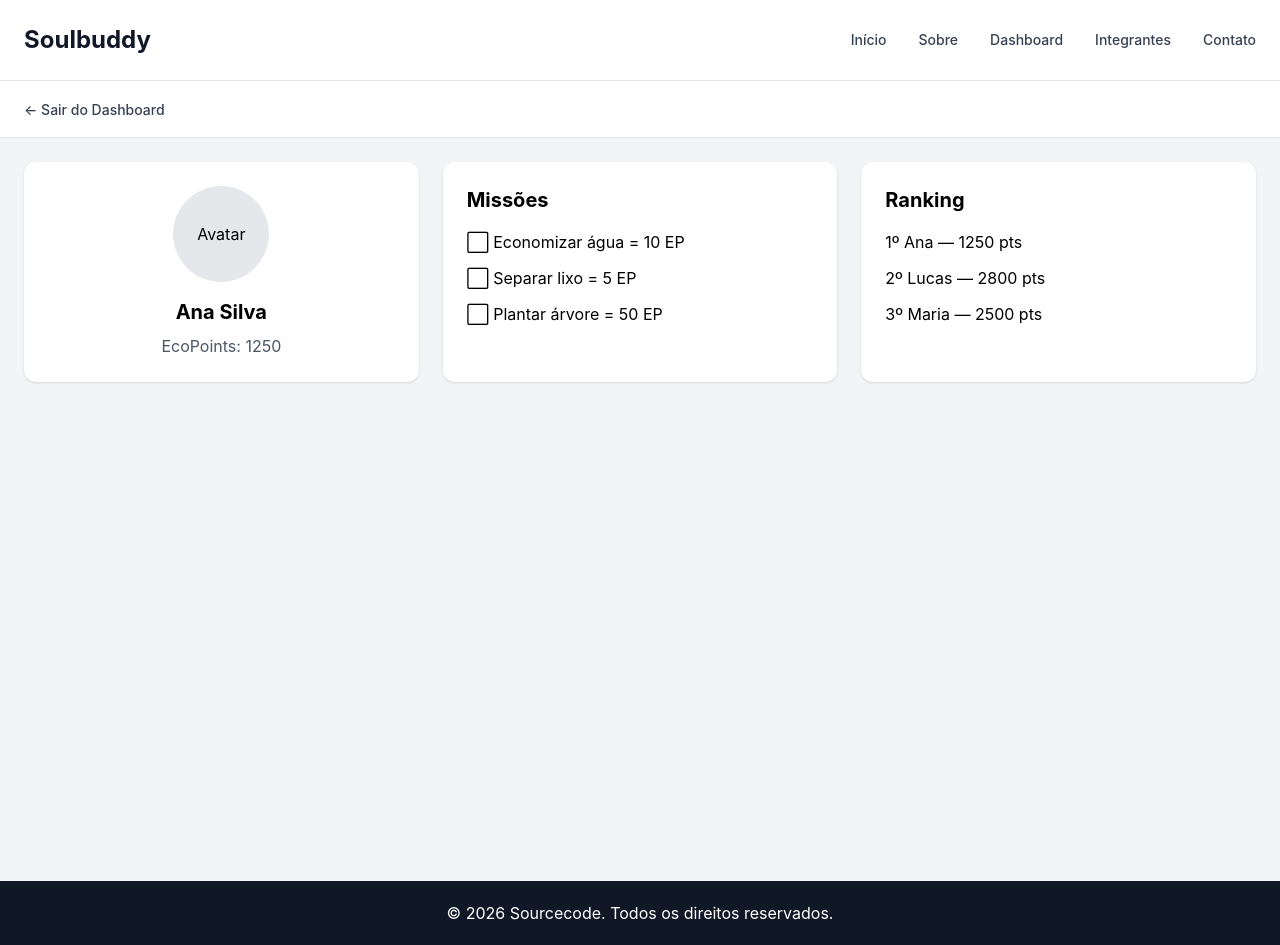
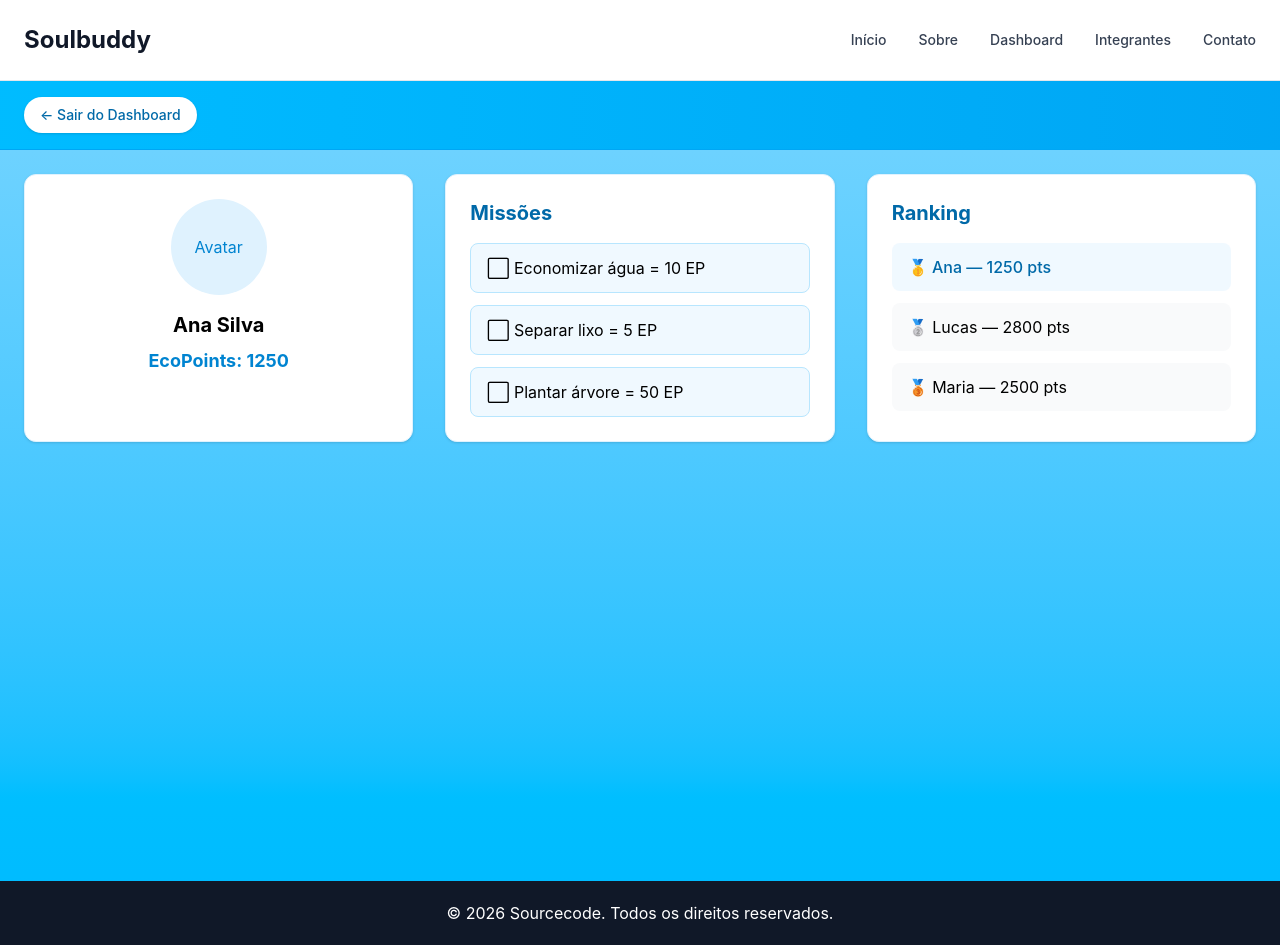
Before and after one commit to U-Ale/Soulbuddy2.0, a React (Vite) app: page /dashboard in a window 1280 px wide. Built offline with nearby package versions, Linux system fonts and the light colour scheme.

Commit message:
Dashboard Atualizado

```diff
--- a/src/paginas/dashboard/dashboard.tsx
+++ b/src/paginas/dashboard/dashboard.tsx
@@ -9,23 +9,23 @@ function Dashboard() {
 
 
   return (
-    <div className="min-h-screen bg-gray-100">
+    <div className="min-h-screen bg-gradient-to-b from-sky-300 to-sky-400">
 
-      <div className="border-b border-gray-200 bg-white px-6 py-4">
+      <div className="border-b border-sky-500 bg-gradient-to-r from-sky-400 to-sky-500 px-6 py-4">
         <a
           href="/"
-          className="text-sm font-medium text-gray-700 hover:text-gray-900"
+          className="inline-block rounded-full bg-white px-4 py-2 text-sm font-medium text-sky-700 shadow-sm transition hover:bg-sky-50"
         >
           ← Sair do Dashboard
         </a>
       </div>
 
-      <div className="mx-auto grid max-w-7xl gap-6 p-6 md:grid-cols-3">
+      <div className="mx-auto grid w-full max-w-7xl gap-8 p-6 md:grid-cols-3">
 
         {/* Perfil */}
-        <div className="rounded-xl bg-white p-6 shadow-sm">
+        <div className="rounded-xl border border-sky-100 bg-white p-6 shadow-sm">
           <div className="flex flex-col items-center">
-            <div className="mb-4 flex h-24 w-24 items-center justify-center rounded-full bg-gray-200">
+            <div className="mb-4 flex h-24 w-24 items-center justify-center rounded-full bg-sky-100 text-sky-600">
               Avatar
             </div>
 
@@ -33,21 +33,22 @@ function Dashboard() {
               Ana Silva
             </h2>
 
-            <p className="mt-2 text-gray-600">
+            <p className="mt-2 text-lg font-bold text-sky-600">
               EcoPoints: {ecoPoints}
             </p>
           </div>
         </div>
 
         {/* Missões */}
-        <div className="rounded-xl bg-white p-6 shadow-sm">
-          <h2 className="mb-4 text-xl font-bold">
+        <div className="rounded-xl border border-sky-100 bg-white p-6 shadow-sm">
+          <h2 className="mb-4 text-xl font-bold text-sky-700">
             Missões
           </h2>
 
           <ul className="space-y-3">
            <li>
             <button
+               className="w-full rounded-lg border border-sky-200 bg-sky-50 px-4 py-3 text-left transition hover:bg-sky-100"
                onClick={() => {
                if (!aguaConcluida) {
                setEcoPoints(ecoPoints + 10);
@@ -61,6 +62,7 @@ function Dashboard() {
             </li>
 
             <li><button
+              className="w-full rounded-lg border border-sky-200 bg-sky-50 px-4 py-3 text-left transition hover:bg-sky-100"
               onClick={() => {
               if (!lixoConcluida) {
               setEcoPoints(ecoPoints + 5);
@@ -75,6 +77,7 @@ function Dashboard() {
             <li>
 
             <button
+               className="w-full rounded-lg border border-sky-200 bg-sky-50 px-4 py-3 text-left transition hover:bg-sky-100"
                onClick={() => {
                if (!arvoreConcluida) {
                setEcoPoints(ecoPoints + 50);
@@ -91,15 +94,21 @@ function Dashboard() {
         </div>
 
         {/* Ranking */}
-        <div className="rounded-xl bg-white p-6 shadow-sm">
-          <h2 className="mb-4 text-xl font-bold">
+        <div className="rounded-xl border border-sky-100 bg-white p-6 shadow-sm transition hover:shadow-md">
+          <h2 className="mb-4 text-xl font-bold text-sky-700">
             Ranking
           </h2>
 
           <div className="space-y-3">
-            <p>1º Ana — {ecoPoints} pts</p>
-            <p>2º Lucas — 2800 pts</p>
-            <p>3º Maria — 2500 pts</p>
+            <p className="rounded-lg bg-sky-50 px-4 py-3 font-medium text-sky-700">
+              🥇 Ana — {ecoPoints} pts
+            </p>
+            <p className="rounded-lg bg-gray-50 px-4 py-3">
+              🥈 Lucas — 2800 pts
+            </p>
+            <p className="rounded-lg bg-gray-50 px-4 py-3">
+              🥉 Maria — 2500 pts
+            </p>
           </div>
         </div>
 
```
